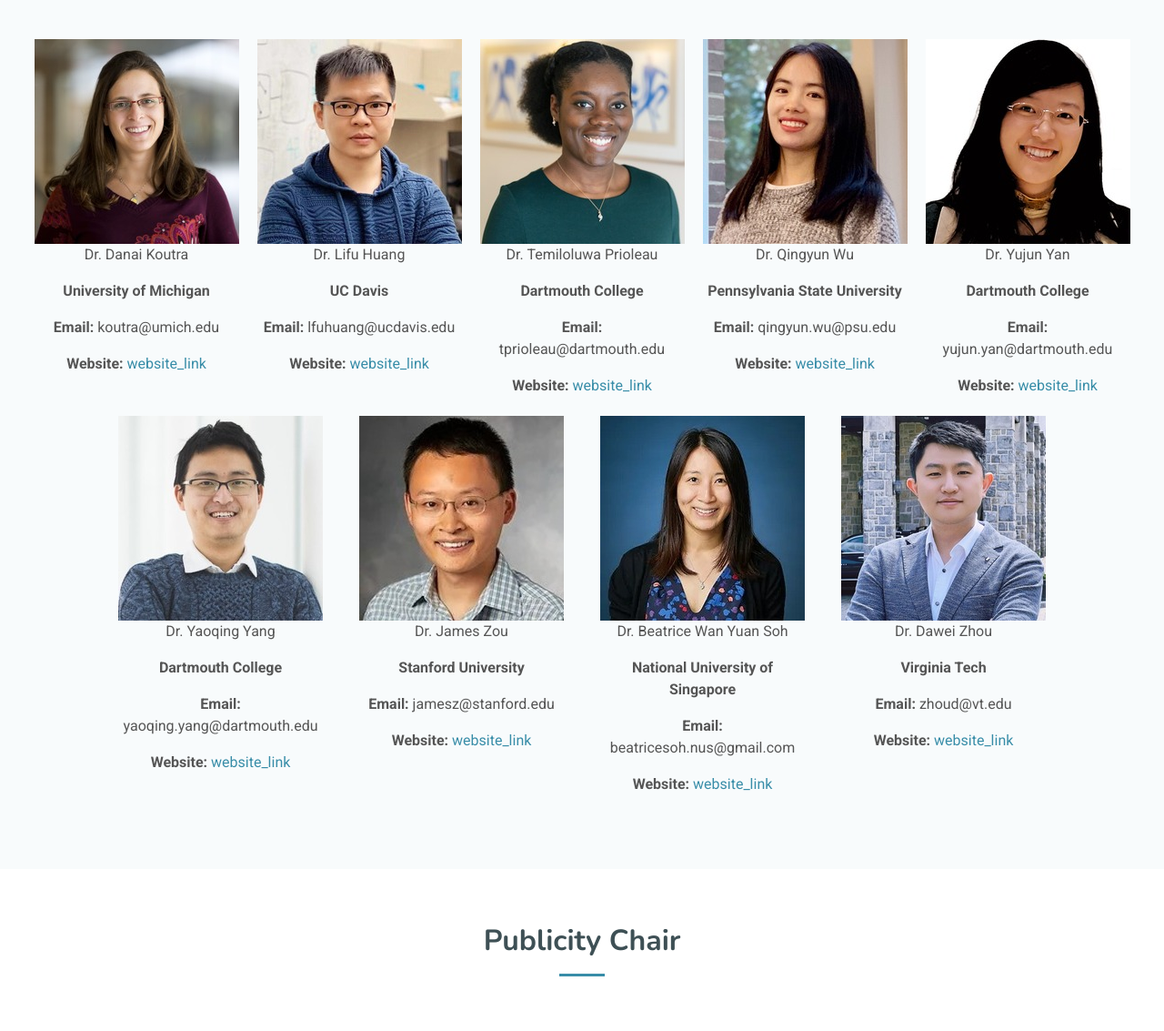
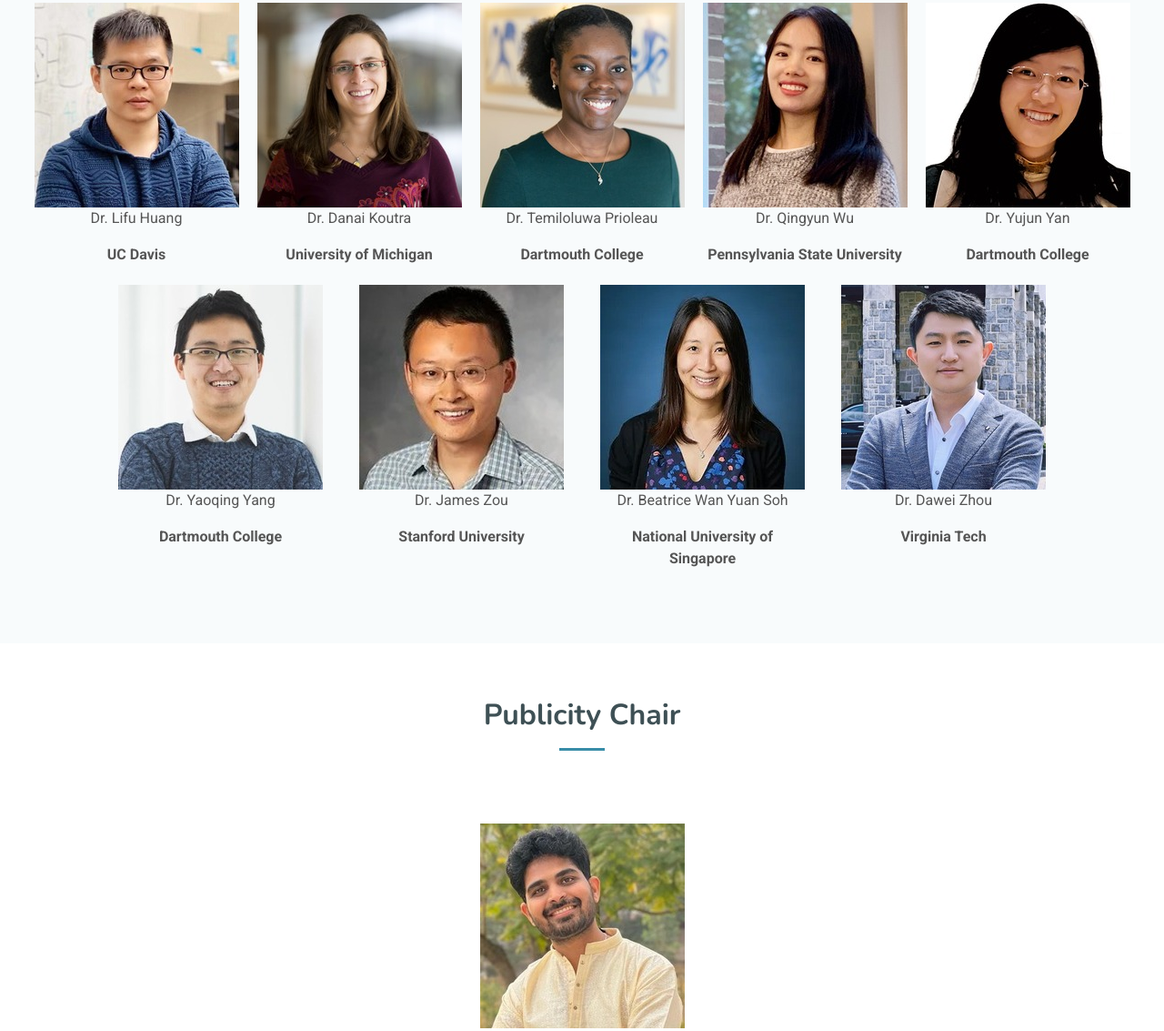
Before and after one commit to iclragenticai/iclragenticai.github.io, a plain HTML site: page index.html in a window 1280 px wide. Shown: the part 3321-4454 px from the top of the page at 91% size. Drawn offline with nearby package versions, Linux system fonts and the light colour scheme.

Commit message:
Add files via upload

```diff
--- a/index.html
+++ b/index.html
@@ -342,43 +342,43 @@ ul li {
 	</div> -->
 	<div class="container_six">
     <div class="image-box">
-        <img src="assets/img/keynote-1.jpg" alt="Dr. Michael W. Mahoney">
+        <a href="https://www.stat.berkeley.edu/~mmahoney/"><img src="assets/img/keynote-1.jpg" alt="Dr. Michael W. Mahoney"></a>
         <div class="caption">
             <p>Dr. Michael W. Mahoney</p>
             <p><b>Department of Statistics, University of California, Berkeley</b></p>
-			<p><b>Website:</b> <a href="https://www.stat.berkeley.edu/~mmahoney/">website_link</a></p>
+			<!-- <p><b>Website:</b> <a href="https://www.stat.berkeley.edu/~mmahoney/">website_link</a></p> -->
         </div>
     </div>
 	<div class="image-box">
-        <img src="assets/img/sanmi_koyejo.jpg" alt="Dr. Sanmi Koyejo">
+        <a href="https://cs.stanford.edu/~sanmi/"><img src="assets/img/sanmi_koyejo.jpg" alt="Dr. Sanmi Koyejo"></a>
         <div class="caption">
             <p>Dr. Sanmi Koyejo</p>
             <p><b>Department of Computer Science, Stanford University</b></p>
-			<p><b>Website:</b> <a href="https://cs.stanford.edu/~sanmi/">website_link</a></p>
+			<!-- <p><b>Website:</b> <a href="https://cs.stanford.edu/~sanmi/">website_link</a></p> -->
         </div>
     </div>
     <div class="image-box">
-        <img src="assets/img/keynote-2.jpg" alt="Dr. Su-In Lee">
+        <a href="https://aims.cs.washington.edu/su-in-lee/"><img src="assets/img/keynote-2.jpg" alt="Dr. Su-In Lee"></a>
         <div class="caption">
             <p>Dr. Su-In Lee</p>
             <p><b>Department of Computer Science, University of Washington</b></p>
-			<p><b>Website:</b> <a href="https://aims.cs.washington.edu/su-in-lee/">website_link</a></p>
+			<!-- <p><b>Website:</b> <a href="https://aims.cs.washington.edu/su-in-lee/">website_link</a></p> -->
         </div>
     </div>
     <div class="image-box">
-        <img src="assets/img/keynote-3.jpg" alt="Dr. Marinka Zitnik">
+        <a href="https://kempnerinstitute.harvard.edu/people/our-people/marinka-zitnik/"><img src="assets/img/keynote-3.jpg" alt="Dr. Marinka Zitnik"></a>
         <div class="caption">
             <p>Dr. Marinka Zitnik</p>
             <p><b>Department of Biomedical Informatics, Harvard Medical School</b></p>
-			<p><b>Website:</b> <a href="https://kempnerinstitute.harvard.edu/people/our-people/marinka-zitnik/">website_link</a></p>
+			<!-- <p><b>Website:</b> <a href="https://kempnerinstitute.harvard.edu/people/our-people/marinka-zitnik/">website_link</a></p> -->
         </div>
     </div>
     <div class="image-box">
-        <img src="assets/img/keynote-4.jpg" alt="Dr. Markus J. Buehler">
+        <a href="https://cee.mit.edu/people_individual/markus-j-buehler/"><img src="assets/img/keynote-4.jpg" alt="Dr. Markus J. Buehler"></a>
         <div class="caption">
             <p>Dr. Markus J. Buehler</p>
             <p><b>Department of Civil and Environmental Engineering, Massachusetts Institute of Technology</b></p>
-			<p><b>Website:</b> <a href="https://cee.mit.edu/people_individual/markus-j-buehler/">website_link</a></p>
+			<!-- <p><b>Website:</b> <a href="https://cee.mit.edu/people_individual/markus-j-buehler/">website_link</a></p> -->
         </div>
     </div>
 </div>
@@ -632,86 +632,86 @@ ul li {
 
 	<div class="container_six">
 	<div class="image-box">
-        <img src="assets/img/danai_koutra.jpg" alt="Dr. Danai Koutra">
+        <a href="https://wilburone.github.io"><img src="assets/img/lifu_huang.jpeg" alt="Dr. Lifu Huang"></a>
+        <div class="caption">
+            <p>Dr. Lifu Huang</p>
+            <p><b>UC Davis</b></p>
+			<!-- <p><b>Email:</b> lfuhuang@ucdavis.edu</p>
+			<p><b>Website:</b> <a href="https://wilburone.github.io">website_link</a></p> -->
+        </div>
+    </div>
+	<div class="image-box">
+        <a href="https://web.eecs.umich.edu/~dkoutra"><img src="assets/img/danai_koutra.jpg" alt="Dr. Danai Koutra"></a>
         <div class="caption">
             <p>Dr. Danai Koutra</p>
             <p><b>University of Michigan</b></p>
-			<p><b>Email:</b> koutra@umich.edu</p>
-			<p><b>Website:</b> <a href="https://web.eecs.umich.edu/~dkoutra">website_link</a></p>
+			<!-- <p><b>Email:</b> koutra@umich.edu</p>
+			<p><b>Website:</b> <a href="https://web.eecs.umich.edu/~dkoutra">website_link</a></p> -->
         </div>
     </div>
     <div class="image-box">
-        <img src="assets/img/lifu_huang.jpeg" alt="Dr. Lifu Huang">
+        <a href="https://www.t-prioleau.com"><img src="assets/img/Temiloluwa_Prioleau.jpg" alt="Dr. Temiloluwa Prioleau"></a>
         <div class="caption">
-            <p>Dr. Lifu Huang</p>
-            <p><b>UC Davis</b></p>
-			<p><b>Email:</b> lfuhuang@ucdavis.edu</p>
-			<p><b>Website:</b> <a href="https://wilburone.github.io">website_link</a></p>
+            <p>Dr. Temiloluwa Prioleau</p>
+            <p><b>Dartmouth College</b></p>
+			<!-- <p><b>Email:</b> tprioleau@dartmouth.edu</p>
+			<p><b>Website:</b> <a href="https://www.t-prioleau.com">website_link</a></p> -->
         </div>
     </div>
     <div class="image-box">
-        <img src="assets/img/Temiloluwa_Prioleau.jpg" alt="Dr. Temiloluwa Prioleau">
+        <a href="https://qingyun-wu.github.io"><img src="assets/img/Qingyun_Wu.jpg" alt="Dr. Qingyun Wu"></a>
         <div class="caption">
-            <p>Dr. Temiloluwa Prioleau</p>
-            <p><b>Dartmouth College</b></p>
-			<p><b>Email:</b> tprioleau@dartmouth.edu</p>
-			<p><b>Website:</b> <a href="https://www.t-prioleau.com">website_link</a></p>
+            <p>Dr. Qingyun Wu</p>
+            <p><b>Pennsylvania State University</b></p>
+			<!-- <p><b>Email:</b> qingyun.wu@psu.edu</p>
+			<p><b>Website:</b> <a href="https://qingyun-wu.github.io">website_link</a></p> -->
         </div>
     </div>
     <div class="image-box">
-        <img src="assets/img/Qingyun_Wu.jpg" alt="Dr. Qingyun Wu">
-        <div class="caption">
-            <p>Dr. Qingyun Wu</p>
-            <p><b>Pennsylvania State University</b></p>
-			<p><b>Email:</b> qingyun.wu@psu.edu</p>
-			<p><b>Website:</b> <a href="https://qingyun-wu.github.io">website_link</a></p>
-        </div>
-    </div>
-    <div class="image-box">
-        <img src="assets/img/Yujun_Yan.jpg" alt="Dr. Yujun Yan">
+        <a href="https://sites.google.com/umich.edu/yujunyan/home"><img src="assets/img/Yujun_Yan.jpg" alt="Dr. Yujun Yan"></a>
         <div class="caption">
             <p>Dr. Yujun Yan</p>
             <p><b>Dartmouth College</b></p>
-			<p><b>Email:</b> yujun.yan@dartmouth.edu</p>
-			<p><b>Website:</b> <a href="https://sites.google.com/umich.edu/yujunyan/home">website_link</a></p>
+			<!-- <p><b>Email:</b> yujun.yan@dartmouth.edu</p>
+			<p><b>Website:</b> <a href="https://sites.google.com/umich.edu/yujunyan/home">website_link</a></p> -->
         </div>
     </div>
 	</div>
 	<div class="container_eight">
     <div class="image-box">
-        <img src="assets/img/Yaoqing_Yang.jpg" alt="Dr. Yaoqing Yang">
+        <a href="https://sites.google.com/site/yangyaoqingcmu"><img src="assets/img/Yaoqing_Yang.jpg" alt="Dr. Yaoqing Yang"></a>
         <div class="caption">
             <p>Dr. Yaoqing Yang</p>
             <p><b>Dartmouth College</b></p>
-			<p><b>Email:</b> yaoqing.yang@dartmouth.edu</p>
-			<p><b>Website:</b> <a href="https://sites.google.com/site/yangyaoqingcmu">website_link</a></p>
+			<!-- <p><b>Email:</b> yaoqing.yang@dartmouth.edu</p>
+			<p><b>Website:</b> <a href="https://sites.google.com/site/yangyaoqingcmu">website_link</a></p> -->
         </div>
     </div>
 	<div class="image-box">
-        <img src="assets/img/James_Zou.jpg" alt="Dr. James Zou">
+        <a href="https://www.james-zou.com/"><img src="assets/img/James_Zou.jpg" alt="Dr. James Zou"></a>
         <div class="caption">
             <p>Dr. James Zou</p>
             <p><b>Stanford University</b></p>
-			<p><b>Email:</b> jamesz@stanford.edu</p>
-			<p><b>Website:</b> <a href="https://www.james-zou.com/">website_link</a></p>
+			<!-- <p><b>Email:</b> jamesz@stanford.edu</p>
+			<p><b>Website:</b> <a href="https://www.james-zou.com/">website_link</a></p> -->
         </div>
     </div>
 	<div class="image-box">
-        <img src="assets/img/soh.jpg" alt="Dr. Beatrice Wan Yuan Soh">
+        <a href="https://bwysoh.wixsite.com/sohlab"><img src="assets/img/soh.jpg" alt="Dr. Beatrice Wan Yuan Soh"></a>
         <div class="caption">
             <p>Dr. Beatrice Wan Yuan Soh</p>
             <p><b>National University of Singapore</b></p>
-			<p><b>Email:</b> beatricesoh.nus@gmail.com</p>
-			<p><b>Website:</b> <a href="https://bwysoh.wixsite.com/sohlab">website_link</a></p>
+			<!-- <p><b>Email:</b> beatricesoh.nus@gmail.com</p>
+			<p><b>Website:</b> <a href="https://bwysoh.wixsite.com/sohlab">website_link</a></p> -->
         </div>
     </div>
     <div class="image-box">
-        <img src="assets/img/Dawei_Zhou.jpg" alt="Dr. Dawei Zhou">
+        <a href="https://sites.google.com/view/dawei-zhou/home"><img src="assets/img/Dawei_Zhou.jpg" alt="Dr. Dawei Zhou"></a>
         <div class="caption">
             <p>Dr. Dawei Zhou</p>
             <p><b>Virginia Tech</b></p>
-			<p><b>Email:</b> zhoud@vt.edu</p>
-			<p><b>Website:</b> <a href="https://sites.google.com/view/dawei-zhou/home">website_link</a></p>
+			<!-- <p><b>Email:</b> zhoud@vt.edu</p>
+			<p><b>Website:</b> <a href="https://sites.google.com/view/dawei-zhou/home">website_link</a></p> -->
         </div>
     </div>
 
@@ -750,12 +750,12 @@ ul li {
 
       <div class="container_one">
 	  <div class="image-box">
-        <img src="assets/img/adithya.jpeg" alt="Dr. Adithya Kulkarni">
+        <a href="https://kulkarniadithya.github.io"><img src="assets/img/adithya.jpeg" alt="Dr. Adithya Kulkarni"></a>
         <div class="caption">
             <p>Dr. Adithya Kulkarni</p>
             <p><b>Virginia Tech</b></p>
-			<p><b>Email:</b> aditkulk@vt.edu</p>
-			<p><b>Website:</b> <a href="https://kulkarniadithya.github.io">website_link</a></p>
+			<!-- <p><b>Email:</b> aditkulk@vt.edu</p>
+			<p><b>Website:</b> <a href="https://kulkarniadithya.github.io">website_link</a></p> -->
         </div>
     </div>
 
```
